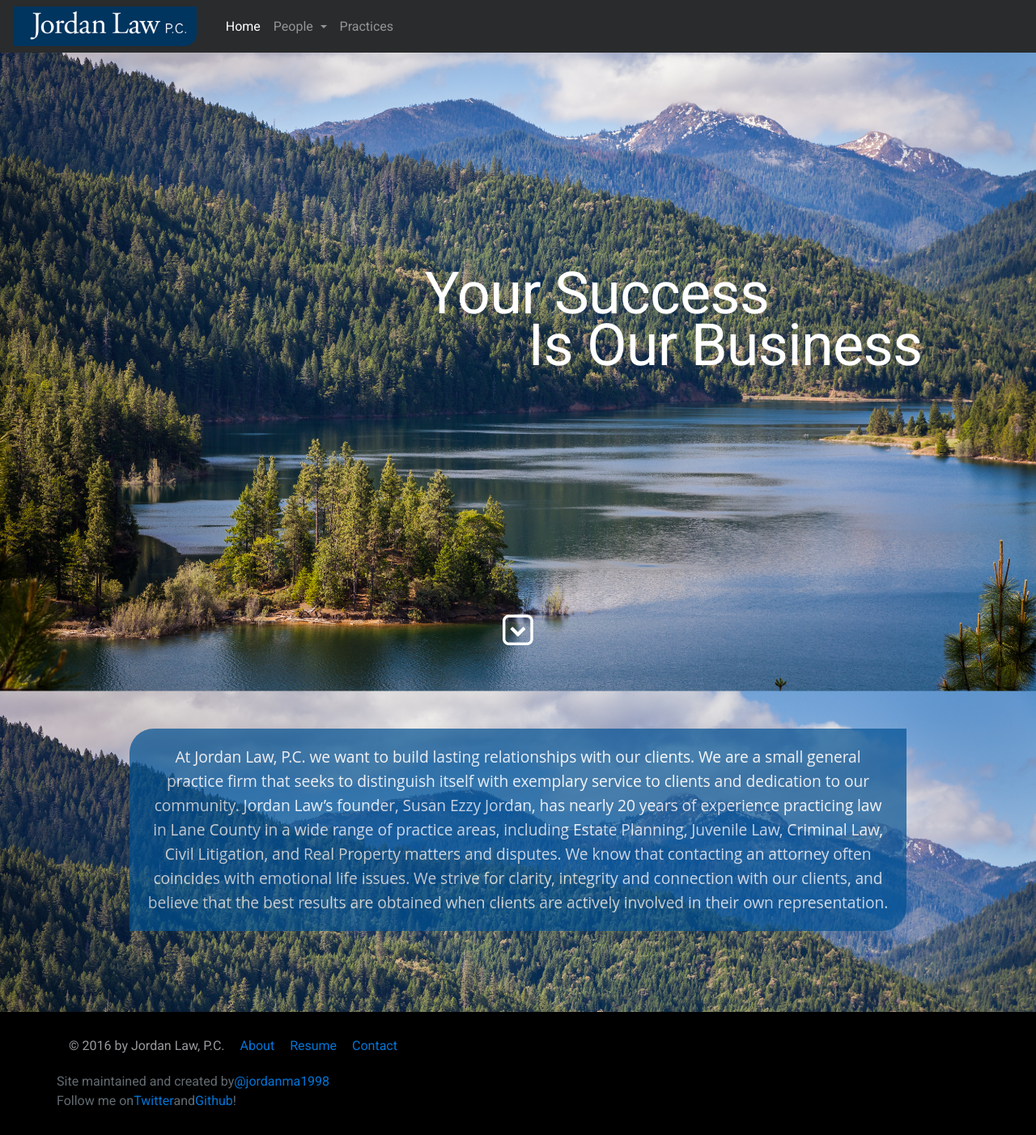
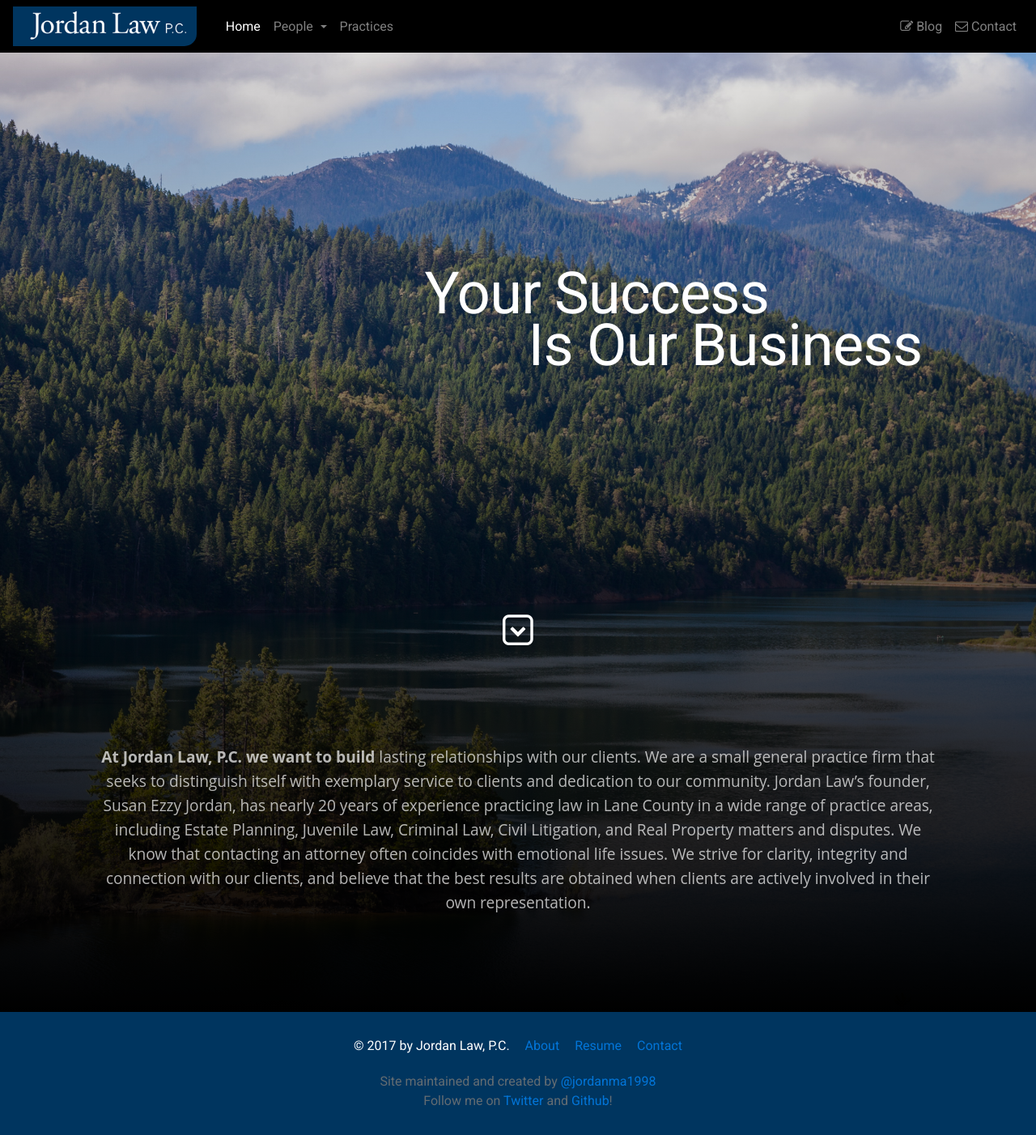
Before and after one commit to verycumbersome/JordanLaw, a Django app: page / in a window 1280 px wide. Shown: the whole page at 81% size. Run offline with Django 3.2, Linux system fonts and the light colour scheme; some libraries are stand-ins or nearby versions.

Commit message:
Add index gradient and update navbar

```diff
--- a/JordanLawApp/static/css/main.css
+++ b/JordanLawApp/static/css/main.css
@@ -168,26 +168,28 @@
   background-size: cover;
   background-repeat: no-repeat;
   background-position: center center;
-  background-attachment: fixed;
   color: white;
+  position: relative;
 }
-/* line 11, ../sass/_home.scss */
+/* line 13, ../sass/_home.scss */
 #index:before {
   content: '';
   position: absolute;
+  vertical-align: bottom;
+  top: 0;
   right: 0;
   bottom: 0;
   left: 0;
   background-image: linear-gradient(to bottom, transparent, #000);
-  opacity: .6;
+  opacity: 1;
 }
 
-/* line 25, ../sass/_home.scss */
+/* line 27, ../sass/_home.scss */
 #content {
   height: 100vh !important;
 }
 
-/* line 29, ../sass/_home.scss */
+/* line 31, ../sass/_home.scss */
 #content h2 {
   text-align: center;
   font-size: 40px;
@@ -309,8 +265,7 @@
   position: relative;
   margin-top: 100px;
   margin-bottom: 100px;
-  width: 75%;
-  background-color: #005192;
+  width: 85vw;
   border-radius: 30px 0 30px 0;
 }
 
@@ -711,6 +652,7 @@ a {
 /* line 19, ../sass/main.scss */
 .navbar {
   border: 0px;
+  background-color: black !important;
   min-height: 0;
   -o-transition: 0.25s;
   -ms-transition: 0.25s;
@@ -751,68 +693,73 @@ a {
     width: 100%;
   }
 
-  /* line 52, ../sass/main.scss */
+  /* line 53, ../sass/main.scss */
   .navbar-brand {
     width: 75% !important;
     float: none;
   }
 }
-/* line 58, ../sass/main.scss */
+/* line 59, ../sass/main.scss */
 .autoscroll {
   width: 100%;
   text-align: center;
   bottom: 10px;
   position: absolute;
 }
-/* line 64, ../sass/main.scss */
+/* line 65, ../sass/main.scss */
 .autoscroll a {
   bottom: 0;
   color: white;
   text-decoration: none;
 }
-/* line 70, ../sass/main.scss */
+/* line 71, ../sass/main.scss */
 .autoscroll .scrollbox {
   top: 0;
 }
-/* line 73, ../sass/main.scss */
+/* line 74, ../sass/main.scss */
 .autoscroll .scrollbox .glyphicon {
   font-size: 25px;
 }
-/* line 78, ../sass/main.scss */
+/* line 79, ../sass/main.scss */
 .autoscroll .scrolldown {
   font-size: 3em;
   position: absolute;
   margin-left: -19px;
   margin-bottom: -14px;
 }
-/* line 85, ../sass/main.scss */
+/* line 86, ../sass/main.scss */
 .autoscroll .scrolldownarrow {
   font-size: 1.3em;
   z-index: -1;
   display: block;
 }
 
-/* line 92, ../sass/main.scss */
+/* line 93, ../sass/main.scss */
 footer {
+  text-align: center;
   padding-top: 30px;
   padding-bottom: 30px;
-  color: #99979c;
-  background-color: #000;
+  color: white;
+  background-color: #00355f;
 }
-/* line 94, ../sass/main.scss */
+/* line 95, ../sass/main.scss */
 footer a:hover {
   color: white !important;
 }
-/* line 98, ../sass/main.scss */
+/* line 99, ../sass/main.scss */
+footer div {
+  text-align: center !important;
+}
+/* line 103, ../sass/main.scss */
 footer .bs-docs-footer-links {
   padding-left: 0;
   margin-bottom: 20px;
 }
-/* line 102, ../sass/main.scss */
+/* line 107, ../sass/main.scss */
 footer .bs-docs-footer-links li {
   display: inline-block;
 }
-/* line 105, ../sass/main.scss */
+/* line 110, ../sass/main.scss */
 footer .bs-docs-footer-links li + li {
   margin-left: 15px;
 }
--- a/JordanLawApp/static/javascript/main.js
+++ b/JordanLawApp/static/javascript/main.js
@@ -28,12 +28,12 @@ $(window).scroll(function(event){
     var breakpoint = windowHeight/3;
 
     if (yOffset > breakpoint){
-        // $(".navbar").addClass('scrolldown');
+        $(".navbar").addClass('scrolldown');
         $("#missionstatement").addClass('slideInUp');
         $("#missionstatement").addClass('scrolldown');
     }
     else{
-        // $(".navbar").removeClass('scrolldown');
+        $(".navbar").removeClass('scrolldown');
         // $("#missionstatement").removeClass('scrolldown');
 
     }
--- a/JordanLawApp/static/sass/_home.scss
+++ b/JordanLawApp/static/sass/_home.scss
@@ -4,20 +4,22 @@ $underline: '\00a0';
 
 #index {
     @include backgroundImage("../images/Scenic Southern Oregon 2013  Beautifulvista.jpg");
-    background-attachment: fixed;
+    // background-attachment: fixed;
 
     color: white;
+
+    position: relative;
 
     &:before {
         content: '';
     	position: absolute;
-        // vertical-align: bottom;
-    	// top: 0;
+        vertical-align: bottom;
+    	top: 0;
     	right: 0;
     	bottom: 0;
     	left: 0;
     	background-image: linear-gradient(to bottom,rgba(0,0,0,0),#000);
-    	opacity: .6;
+    	opacity: 1;
   }
 
 }
@@ -151,8 +119,8 @@ $underline: '\00a0';
     position: relative;
     margin-top: 100px;
     margin-bottom: 100px;
-    width: 75%;
-    background-color: lighten( rgba(0,53,95, 1), 10% );
+    width: 85vw;
+    // background-color: lighten( rgba(0,53,95, 1), 10% );
     border-radius: 30px 0 30px 0;
 }
 
--- a/JordanLawApp/static/sass/_people.scss
+++ b/JordanLawApp/static/sass/_people.scss
@@ -148,17 +148,17 @@ html, body {
 }
 
 .card {
-    border: 0px;
+    // border: 0px;
     padding: 20px;
-    @include transitions(0.5s);
-    @include box_shadow(1);
+    // @include transitions(0.5s);
+    // @include box_shadow(1);
 }
-
-.card:hover {
-    @include box_shadow(3);
-    -webkit-transform: translate3d(0, -0.5%, 0);
-    transform: translate3d(0, -0.5%, 0);
-}
+//
+// .card:hover {
+//     @include box_shadow(3);
+//     -webkit-transform: translate3d(0, -0.5%, 0);
+//     transform: translate3d(0, -0.5%, 0);
+// }
 
 #works {
 
--- a/JordanLawApp/static/sass/main.scss
+++ b/JordanLawApp/static/sass/main.scss
@@ -18,12 +18,13 @@ a {
 
 .navbar {
     border: 0px;
+    background-color: black !important;
     min-height: 0;
     @include transitions(0.25s);
 }
 
 .navbar.scrolldown {
-    background-color: black;
+    background-color: rgba(0,53,95, 1) !important;
 }
 
 .navbar-brand {
@@ -95,6 +96,10 @@ footer {
         color: white !important;
     }
 
+    div {
+        text-align: center !important;
+    }
+
     .bs-docs-footer-links {
         padding-left: 0;
         margin-bottom: 20px;
@@ -106,9 +111,9 @@ footer {
         margin-left: 15px;
     }
 
-
+    text-align: center;
     padding-top: 30px;
     padding-bottom: 30px;
-    color: #99979c;
-    background-color: #000;
+    color: white;
+    background-color: rgba(0,53,95, 1);
 }
--- a/JordanLawApp/templates/base.html
+++ b/JordanLawApp/templates/base.html
@@ -1,47 +1,55 @@
-<!DOCTYPE html PUBLIC "-//W3C//DTD XHTML 1.0 Transitional//EN" "http://www.w3.org/TR/xhtml1/DTD/xhtml1-transitional.dtd">
-<html xmlns="http://www.w3.org/1999/xhtml">
+<!DOCTYPE html PUBLIC '-//W3C//DTD XHTML 1.0 Transitional//EN' 'http://www.w3.org/TR/xhtml1/DTD/xhtml1-transitional.dtd'>
+<html xmlns='http://www.w3.org/1999/xhtml'>
 
 {% load static %}
 <head>
-    <meta http-equiv="Content-Type" content="text/html; charset=utf-8" />
-    <meta name="google-site-verification" content="q5pMYCKHXXdw-TOgAO4i9PMiwcodukNgV0aIPpm_S6Q" />
-    <meta name="viewport" content="width=device-width, initial-scale = 1.0, user-scalable = no">
+    <meta http-equiv='Content-Type' content='text/html; charset=utf-8' />
+    <meta name='google-site-verification' content='q5pMYCKHXXdw-TOgAO4i9PMiwcodukNgV0aIPpm_S6Q' />
+    <meta name='viewport' content='width=device-width, initial-scale = 1.0, user-scalable = no'>
 
-    <link rel="stylesheet" href="http://fonts.googleapis.com/css?family=Roboto:300,400,500,700" type="text/css">
-    <link rel="stylesheet" href="https://cdnjs.cloudflare.com/ajax/libs/font-awesome/4.7.0/css/font-awesome.min.css">
-    <link rel="stylesheet" href="https://maxcdn.bootstrapcdn.com/bootstrap/4.0.0-alpha.6/css/bootstrap.min.css" integrity="sha384-rwoIResjU2yc3z8GV/NPeZWAv56rSmLldC3R/AZzGRnGxQQKnKkoFVhFQhNUwEyJ" crossorigin="anonymous">
-    <link href="{% static 'css/main.css' %}" rel="stylesheet" type="text/css" media="screen" />
-    <link rel="shortcut icon" href="/favicon.ico" type="image/x-icon">
-    <link rel="icon" href="/favicon.ico" type="image/x-icon">
+    <link rel='stylesheet' href='http://fonts.googleapis.com/css?family=Roboto:300,400,500,700' type='text/css'>
+    <link rel='stylesheet' href='https://cdnjs.cloudflare.com/ajax/libs/font-awesome/4.7.0/css/font-awesome.min.css'>
+    <link rel='stylesheet' href='https://maxcdn.bootstrapcdn.com/bootstrap/4.0.0-alpha.6/css/bootstrap.min.css' integrity='sha384-rwoIResjU2yc3z8GV/NPeZWAv56rSmLldC3R/AZzGRnGxQQKnKkoFVhFQhNUwEyJ' crossorigin='anonymous'>
+    <link href='{% static 'css/main.css' %}' rel='stylesheet' type='text/css' media='screen' />
+    <link rel='shortcut icon' href='/favicon.ico' type='image/x-icon'>
+    <link rel='icon' href='/favicon.ico' type='image/x-icon'>
 
-    <script src="https://code.jquery.com/jquery-3.2.1.min.js" integrity="sha256-DZAnKJ/6XZ9si04Hgrsxu/8s717jcIzLy3oi35EouyE=" crossorigin="anonymous"></script>
-    <script src="https://code.jquery.com/ui/1.12.1/jquery-ui.js" integrity="sha256-T0Vest3yCU7pafRw9r+settMBX6JkKN06dqBnpQ8d30=" crossorigin="anonymous"></script>
-    <script src="https://cdnjs.cloudflare.com/ajax/libs/tether/1.4.0/js/tether.min.js" integrity="sha384-DztdAPBWPRXSA/3eYEEUWrWCy7G5KFbe8fFjk5JAIxUYHKkDx6Qin1DkWx51bBrb" crossorigin="anonymous"></script>
-    <script src="https://maxcdn.bootstrapcdn.com/bootstrap/4.0.0-alpha.6/js/bootstrap.min.js" integrity="sha384-vBWWzlZJ8ea9aCX4pEW3rVHjgjt7zpkNpZk+02D9phzyeVkE+jo0ieGizqPLForn" crossorigin="anonymous"></script>
-    <script type="text/javascript" src="{% static 'javascript/main.js' %}"></script>
+    <script src='https://code.jquery.com/jquery-3.2.1.min.js' integrity='sha256-DZAnKJ/6XZ9si04Hgrsxu/8s717jcIzLy3oi35EouyE=' crossorigin='anonymous'></script>
+    <script src='https://code.jquery.com/ui/1.12.1/jquery-ui.js' integrity='sha256-T0Vest3yCU7pafRw9r+settMBX6JkKN06dqBnpQ8d30=' crossorigin='anonymous'></script>
+    <script src='https://cdnjs.cloudflare.com/ajax/libs/tether/1.4.0/js/tether.min.js' integrity='sha384-DztdAPBWPRXSA/3eYEEUWrWCy7G5KFbe8fFjk5JAIxUYHKkDx6Qin1DkWx51bBrb' crossorigin='anonymous'></script>
+    <script src='https://maxcdn.bootstrapcdn.com/bootstrap/4.0.0-alpha.6/js/bootstrap.min.js' integrity='sha384-vBWWzlZJ8ea9aCX4pEW3rVHjgjt7zpkNpZk+02D9phzyeVkE+jo0ieGizqPLForn' crossorigin='anonymous'></script>
+    <script type='text/javascript' src='{% static 'javascript/main.js' %}'></script>
 </head>
 
-<nav class="navbar fixed-top navbar-toggleable-md navbar-inverse bg-inverse">
-    <button class="navbar-toggler navbar-toggler-right" type="button" data-toggle="collapse" data-target="#navbarNavDropdown" aria-controls="navbarNavDropdown" aria-expanded="false" aria-label="Toggle navigation">
-        <span class="navbar-toggler-icon"></span>
+<nav class='navbar fixed-top navbar-toggleable-md navbar-inverse bg-inverse animated slideInDown'>
+    <button class='navbar-toggler navbar-toggler-right' type='button' data-toggle='collapse' data-target='#navbarNavDropdown' aria-controls='navbarNavDropdown' aria-expanded='false' aria-label='Toggle navigation'>
+        <span class='navbar-toggler-icon'></span>
       </button>
-    <a class="navbar-brand" href="{% url 'JordanLawApp:home' %}"><img src="/static/images/jordanlaw.png"></a>
-    <div class="collapse navbar-collapse" id="navbarNavDropdown">
-        <ul class="navbar-nav">
-            <li class="nav-item active">
-                <a class="nav-link" href="{% url 'JordanLawApp:home' %}">Home <span class="sr-only">(current)</span></a>
+    <a class='navbar-brand' href='{% url 'JordanLawApp:home' %}'><img src='/static/images/jordanlaw.png'></a>
+    <div class='collapse navbar-collapse' id='navbarNavDropdown'>
+        <ul class='navbar-nav mr-auto'>
+            <li class='nav-item {% block index-tab %}{% endblock %}'>
+                <a class='nav-link' href='{% url 'JordanLawApp:home' %}'>Home <span class='sr-only'>(current)</span></a>
             </li>
-            <li class="nav-item dropdown">
-                <a class="nav-link dropdown-toggle" href="#" id="navbarDropdownMenuLink" data-toggle="dropdown" aria-haspopup="true" aria-expanded="false">
+            <li class='nav-item dropdown {% block people-tab %}{% endblock %}'>
+                <a class='nav-link dropdown-toggle' href='#' id='navbarDropdownMenuLink' data-toggle='dropdown' aria-haspopup='true' aria-expanded='false'>
               People
             </a>
-                <div class="dropdown-menu" aria-labelledby="navbarDropdownMenuLink">
-                    <a class="dropdown-item" href="{% url 'JordanLawApp:susanjordan' %}">Susan Jordan</a>
-                    <a class="dropdown-item" href="{% url 'JordanLawApp:home' %}">Cindy Vance</a>
+                <div class='dropdown-menu' aria-labelledby='navbarDropdownMenuLink'>
+                    <a class='dropdown-item' href='{% url 'JordanLawApp:susanjordan' %}'>Susan Jordan</a>
+                    <a class='dropdown-item' href='{% url 'JordanLawApp:home' %}'>Cindy Vance</a>
                 </div>
             </li>
-            <li class="nav-item">
-                <a class="nav-link" href="#">Practices</a>
+            <li class='nav-item'>
+                <a class='nav-link' href='#'>Practices</a>
+            </li>
+        </ul>
+        <ul class='navbar-nav'>
+            <li class='nav-item'>
+                <a class='nav-link' href='#'><i class="fa fa-pencil-square-o" aria-hidden="true"></i> Blog</a>
+            </li>
+            <li class='nav-item'>
+                <a class='nav-link' href='#'><i class="fa fa-envelope-o" aria-hidden="true"></i> Contact</a>
             </li>
         </ul>
     </div>
@@ -55,15 +63,15 @@
 <footer>
     <div class='container'>
         <ul class='bs-docs-footer-links'>
-            <li>© 2016 by Jordan Law, P.C.</li>
+            <li>© 2017 by Jordan Law, P.C.</li>
             <li><a href='#about-me'>About</a></li>
             <li><a href='#resume'>Resume</a></li>
             <li><a href='mailto:matthewsages@gmail.com'>Contact</a></li>
         </ul>
-        <div class='row text-muted'>
+        <div class='text-muted'>
             Site maintained and created by <a href='https://twitter.com/jordanma1998'>@jordanma1998</a>
         </div>
-        <div class='row text-muted'>
+        <div class='text-muted'>
             Follow me on <a href='https://twitter.com/jordanma1998'>Twitter</a> and <a href='https://github.com/verycumbersome'>Github</a>!
         </div>
     </div>
--- a/JordanLawApp/templates/index.html
+++ b/JordanLawApp/templates/index.html
@@ -1,4 +1,8 @@
 {% extends 'base.html' %}
+
+{% block index-tab %}
+active
+{% endblock index-tab %}
 
 {% block content %}
 <div id='index'>
@@ -12,7 +16,7 @@
             </div>
         </div>
 
-        <div class="animated slideInUp autoscroll">
+        <div class="animated fadeInRight autoscroll">
             <div class=scrollbox>
                 <a class="fa fa-square-o scrolldown" href="#about-me"></a>
                 <div class='scrolldownarrow'>
@@ -23,7 +27,7 @@
     </div>
     <div id="statement">
             <p id="missionstatement" class="animated">
-                At Jordan Law, P.C. we want to build lasting relationships with our clients. We are a small general practice firm that seeks to distinguish itself with exemplary service to clients and dedication to our community. Jordan Law’s founder, Susan Ezzy Jordan,
+                <strong>At Jordan Law, P.C. we want to build</strong> lasting relationships with our clients. We are a small general practice firm that seeks to distinguish itself with exemplary service to clients and dedication to our community. Jordan Law’s founder, Susan Ezzy Jordan,
                 has nearly 20 years of experience practicing law in Lane County in a wide range of practice areas, including Estate Planning, Juvenile Law, Criminal Law, Civil Litigation, and Real Property matters and disputes. We know that contacting an
                 attorney often coincides with emotional life issues. We strive for clarity, integrity and connection with our clients, and believe that the best results are obtained when clients are actively involved in their own representation.
             </p>
```
Also changed, not shown: other parts of JordanLawApp/static/css/main.css (+16 -76 lines), other parts of JordanLawApp/static/sass/_home.scss (+10 -44 lines), JordanLawApp/templates/people/susanjordan.html (+8 -4 lines).
